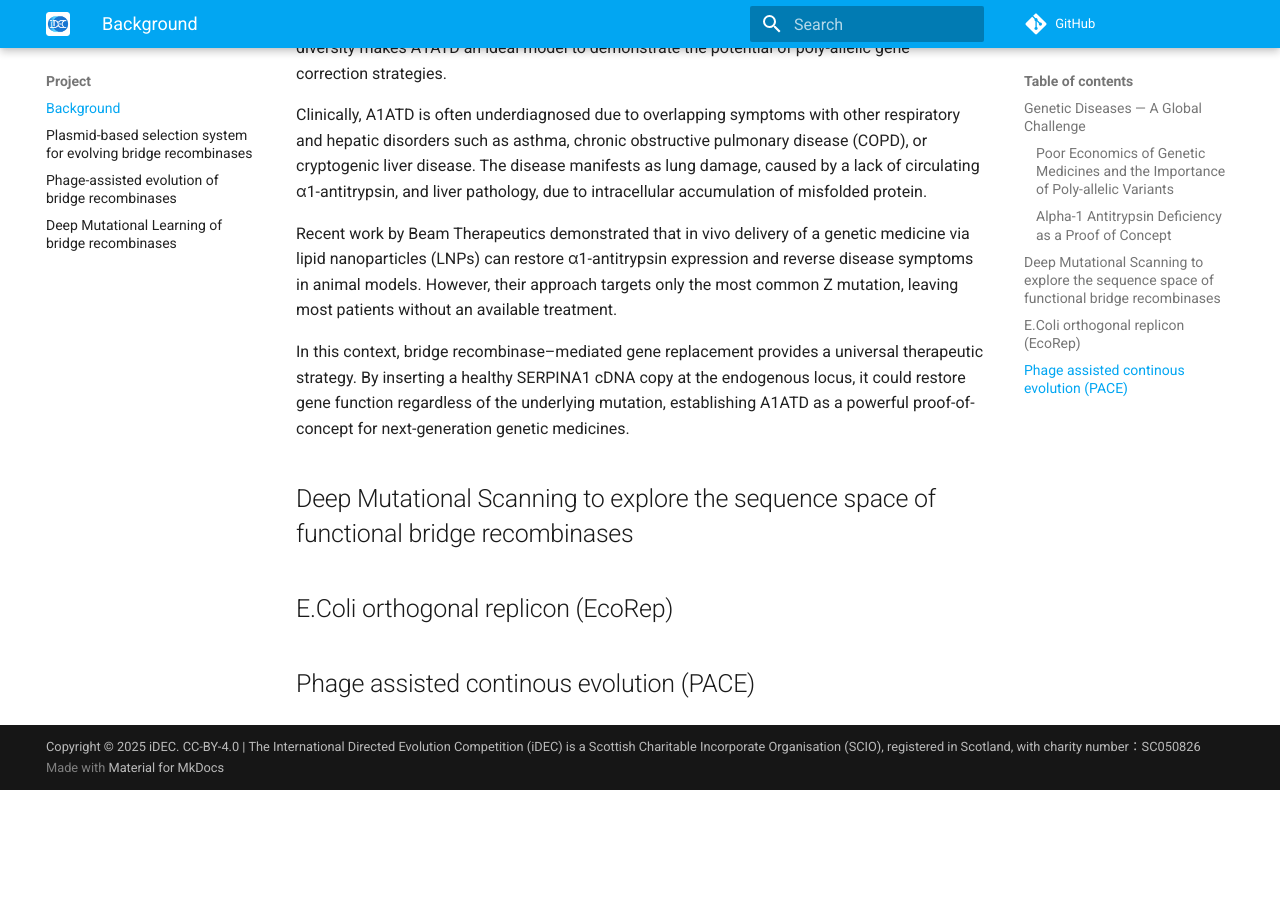
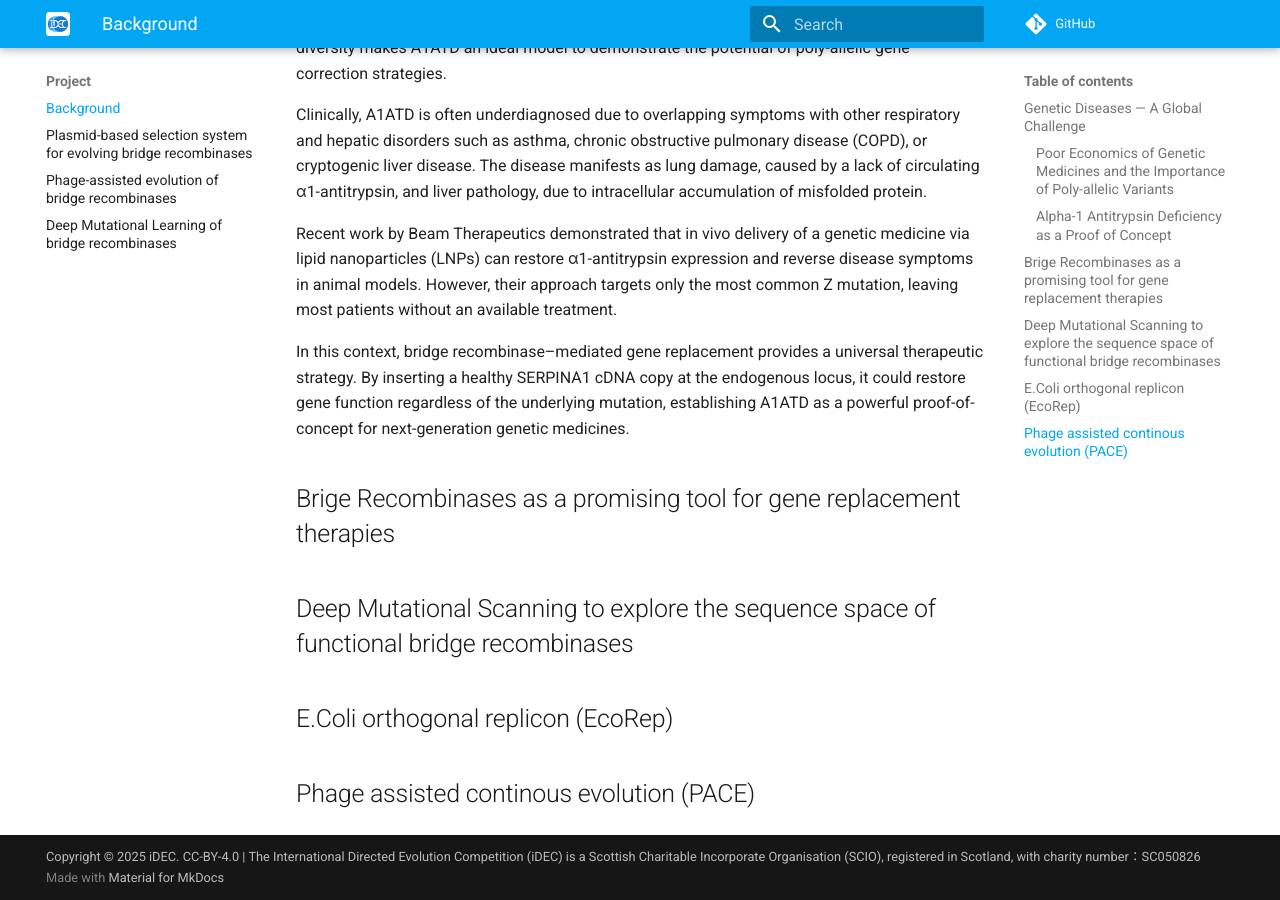
Before and after one commit to sofifilippini7-tech/2025_Evolution_Suisse_2025, an MkDocs documentation site: the page built from docs/project/background.md, in a window 1280 px wide and 900 px high, scrolled down 1127 px. Built offline with MkDocs 1.6.1 and Material for MkDocs 9.7.7, drawn with Linux system fonts in a browser that asks for light colours; comment, search, counter and statistics services are not loaded; before the commit the page ends 1917 px from its top, so only the background shows below that.

Commit message:
Update background.md

```diff
--- a/docs/project/background.md
+++ b/docs/project/background.md
@@ -22,6 +22,8 @@ Recent work by Beam Therapeutics demonstrated that in vivo delivery of a genetic
 
 In this context, bridge recombinase–mediated gene replacement provides a universal therapeutic strategy. By inserting a healthy SERPINA1 cDNA copy at the endogenous locus, it could restore gene function regardless of the underlying mutation, establishing A1ATD as a powerful proof-of-concept for next-generation genetic medicines.
 
+## Brige Recombinases as a promising tool for gene replacement therapies
+
 ## Deep Mutational Scanning to explore the sequence space of functional bridge recombinases
 
 ## E.Coli orthogonal replicon (EcoRep)
```
